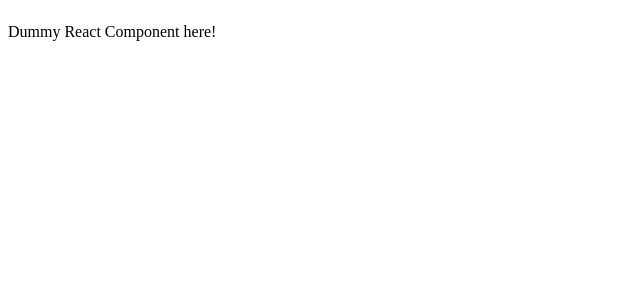
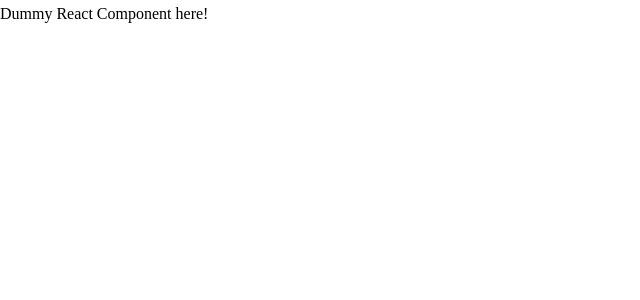
Before and after one commit to imagineLife/reactDragNDrop, a React app: page / in a window 1280 px wide. Shown: the top 300 px of the page, without its empty margins (0-640 px from the left). Built offline with nearby package versions, Linux system fonts and the light colour scheme.

Commit message:
includes new css sheets

```diff
--- a/src/index.html
+++ b/src/index.html
@@ -1,7 +1,7 @@
 <!DOCTYPE html>
 <html>
 	<head>
-		<title>wp-bbl-rct starter</title>
+		<title>React DnD CSSGrid Resizing</title>
 	</head>
 	<body>
 		<div id='app'></div>
--- a/src/index.js
+++ b/src/index.js
@@ -1,2 +1,4 @@
 import App from "./App";
+import "./resetNormalize.css";
 import style from "./main.css";
+import "./cssGrid.css";
--- a/src/main.css
+++ b/src/main.css
@@ -1,3 +1,3 @@
 body{
-	line-height: 2;
+	line-height: 1.75;
 }
```
